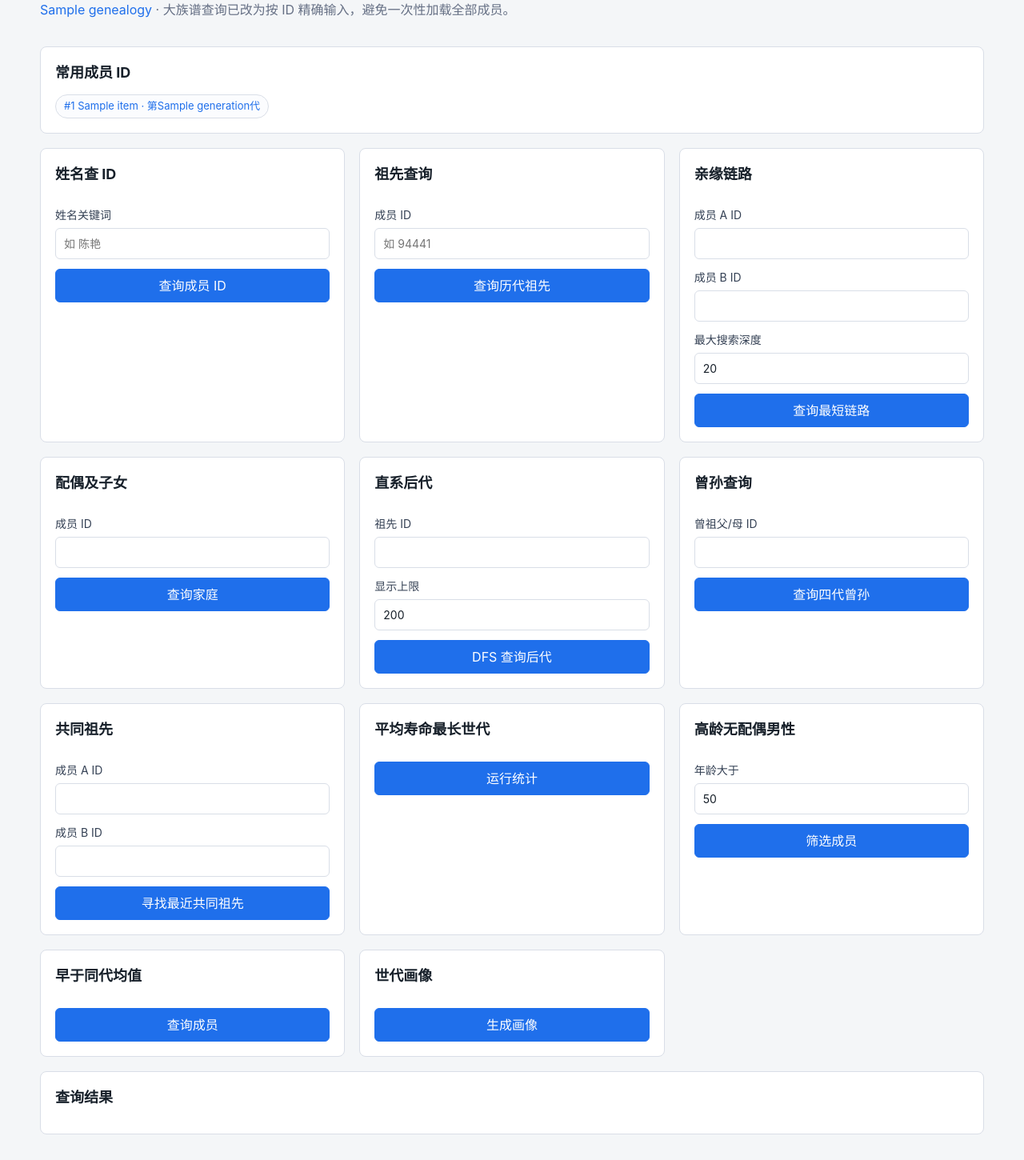
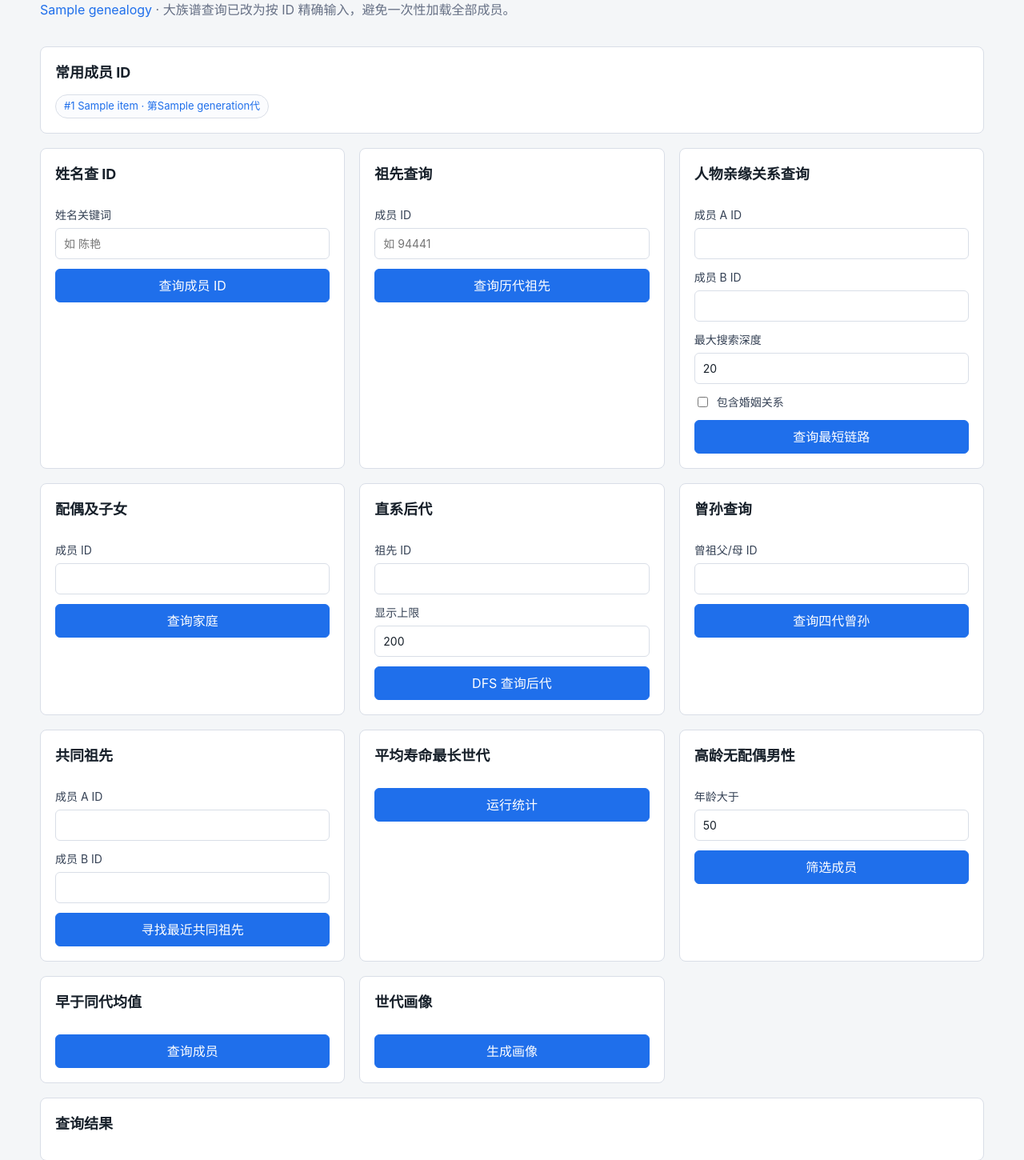
Before and after one commit to Moon-Run/Genealogy-System, a Flask app: template templates/queries.html in a window 1280 px wide. Shown: the part 132-1582 px from the top of the page at 80% size. Before the commit the page ends 1550 px from the top, so only its background shows below. Run offline with Flask 3, Linux system fonts and the light colour scheme; the template is opened without the code that fills it: most values are stand-ins (such as "Sample title", 1, 10 or a date in 2020).

Commit message:
upd：完善人物亲缘关系查询

```diff
--- a/app.py
+++ b/app.py
@@ -366,10 +366,12 @@ def create_app() -> Flask:
                         raise ValueError("请填写姓名")
                     result = {"name": name, "rows": lookup_members_by_name(genealogy_id, name)}
                 elif query_type == "kinship":
+                    include_marriage = request.form.get("include_marriage") == "1"
                     result = kinship_path(
                         genealogy_id,
                         form_member_id("member_a_id"),
                         form_member_id("member_b_id"),
+                        include_marriage=include_marriage,
                         max_depth=min(max(int(request.form.get("max_depth") or 20), 1), 30),
                     )
                 elif query_type == "family":
@@ -1175,12 +1177,26 @@ def closest_common_ancestor(genealogy_id: int, member_a_id: int, member_b_id: in
     }
 
 
-def kinship_path(genealogy_id: int, member_a_id: int, member_b_id: int, max_depth: int = 20) -> dict[str, Any] | None:
+def kinship_path(
+    genealogy_id: int,
+    member_a_id: int,
+    member_b_id: int,
+    include_marriage: bool = False,
+    max_depth: int = 20,
+) -> dict[str, Any] | None:
     require_member(genealogy_id, member_a_id)
     require_member(genealogy_id, member_b_id)
+    mode_label = "血缘关系" if not include_marriage else "血缘及婚姻关系"
     if member_a_id == member_b_id:
         member = require_member(genealogy_id, member_a_id)
-        return {"depth": 0, "labels": "同一成员", "members": [member], "visited_count": 1}
+        return {
+            "depth": 0,
+            "labels": "同一成员",
+            "members": [member],
+            "visited_count": 1,
+            "include_marriage": include_marriage,
+            "mode_label": mode_label,
+        }
 
     graph: dict[int, list[tuple[int, str]]] = defaultdict(list)
     for row in query_all(
@@ -1196,17 +1212,18 @@ def kinship_path(genealogy_id: int, member_a_id: int, member_b_id: int, max_dept
         up_label = "子女 -> 父亲" if row["relation_type"] == "father" else "子女 -> 母亲"
         graph[row["parent_id"]].append((row["child_id"], down_label))
         graph[row["child_id"]].append((row["parent_id"], up_label))
-    for row in query_all(
-        """
-        SELECT s.member1_id, s.member2_id
-        FROM marriages s
-        JOIN members m1 ON m1.id = s.member1_id
-        WHERE m1.genealogy_id = ?
-        """,
-        (genealogy_id,),
-    ):
-        graph[row["member1_id"]].append((row["member2_id"], "配偶"))
-        graph[row["member2_id"]].append((row["member1_id"], "配偶"))
+    if include_marriage:
+        for row in query_all(
+            """
+            SELECT s.member1_id, s.member2_id
+            FROM marriages s
+            JOIN members m1 ON m1.id = s.member1_id
+            WHERE m1.genealogy_id = ?
+            """,
+            (genealogy_id,),
+        ):
+            graph[row["member1_id"]].append((row["member2_id"], "配偶"))
+            graph[row["member2_id"]].append((row["member1_id"], "配偶"))
 
     queue = deque([(member_a_id, [member_a_id], [])])
     visited = {member_a_id}
@@ -1230,12 +1247,22 @@ def kinship_path(genealogy_id: int, member_a_id: int, member_b_id: int, max_dept
                     "labels": " -> ".join(next_labels),
                     "members": [by_id[item] for item in next_path],
                     "visited_count": len(visited),
+                    "include_marriage": include_marriage,
+                    "mode_label": mode_label,
                 }
             visited.add(next_id)
             queue.append((next_id, next_path, next_labels))
 
     if len(visited) > 0:
-        return {"depth": None, "labels": "", "members": [], "visited_count": len(visited), "max_depth": max_depth}
+        return {
+            "depth": None,
+            "labels": "",
+            "members": [],
+            "visited_count": len(visited),
+            "max_depth": max_depth,
+            "include_marriage": include_marriage,
+            "mode_label": mode_label,
+        }
     else:
         return None
 
--- a/sql/core_queries.sql
+++ b/sql/core_queries.sql
@@ -82,15 +82,11 @@ JOIN members great_grandchild ON great_grandchild.id = r3.child_id
 WHERE r1.parent_id = :ancestor_id
 ORDER BY great_grandchild.birth_year, great_grandchild.id;
 
--- 7. 两个成员之间的亲缘或婚姻链路，限制搜索深度为 20。
+-- 7. 两个成员之间的血缘亲缘链路，限制搜索深度为 20。
 WITH RECURSIVE graph(from_id, to_id, label) AS (
     SELECT parent_id, child_id, relation_type || '->child' FROM parent_child_relations
     UNION ALL
     SELECT child_id, parent_id, 'child->' || relation_type FROM parent_child_relations
-    UNION ALL
-    SELECT member1_id, member2_id, 'spouse' FROM marriages
-    UNION ALL
-    SELECT member2_id, member1_id, 'spouse' FROM marriages
 ),
 search(id, path, labels, depth) AS (
     SELECT :member_a_id, printf('%d', :member_a_id), '', 0
--- a/static/style.css
+++ b/static/style.css
@@ -171,6 +171,17 @@ label {
     gap: 6px;
     color: #344054;
     font-size: 14px;
+}
+
+.check-row {
+    display: flex;
+    align-items: center;
+    gap: 8px;
+}
+
+.check-row input {
+    width: auto;
+    min-height: auto;
 }
 
 input,
--- a/templates/queries.html
+++ b/templates/queries.html
@@ -41,12 +41,16 @@
         </form>
     </div>
     <div class="panel query-card">
-        <h2>亲缘链路</h2>
+        <h2>人物亲缘关系查询</h2>
         <form method="post" class="form">
             <input type="hidden" name="query_type" value="kinship">
             <label>成员 A ID<input name="member_a_id" type="number" min="1" required></label>
             <label>成员 B ID<input name="member_b_id" type="number" min="1" required></label>
             <label>最大搜索深度<input name="max_depth" type="number" min="1" max="30" value="20"></label>
+            <label class="check-row">
+                <input name="include_marriage" type="checkbox" value="1" {% if query_type == "kinship" and result and result.include_marriage %}checked{% endif %}>
+                包含婚姻关系
+            </label>
             <button type="submit">查询最短链路</button>
         </form>
     </div>
@@ -155,14 +159,14 @@
         </div>
     {% elif query_type == "kinship" %}
         {% if result.members %}
-            <p>最短链路长度：{{ result.depth }}；访问节点 {{ result.visited_count }} 个；关系方向：{{ result.labels }}</p>
+            <p>查询范围：{{ result.mode_label }}；最短链路长度：{{ result.depth }}；访问节点 {{ result.visited_count }} 个；关系方向：{{ result.labels }}</p>
             <ol class="path relation-path">
                 {% for item in result.members %}
                     <li>{{ member_link(item) }} <span>第{{ item.generation }}代</span></li>
                 {% endfor %}
             </ol>
         {% else %}
-            <p class="empty">在深度 {{ result.max_depth }} 内没有找到可达亲缘或婚姻链路；已访问 {{ result.visited_count }} 个节点。</p>
+            <p class="empty">查询范围：{{ result.mode_label }}；在深度 {{ result.max_depth }} 内没有找到可达通路；已访问 {{ result.visited_count }} 个节点。</p>
         {% endif %}
     {% elif query_type == "family" %}
         <p class="muted">目标成员：{{ member_link(result.member) }}</p>
```
Also changed, not shown: docs/query_guide.md (+2 -1 lines), README.md.
